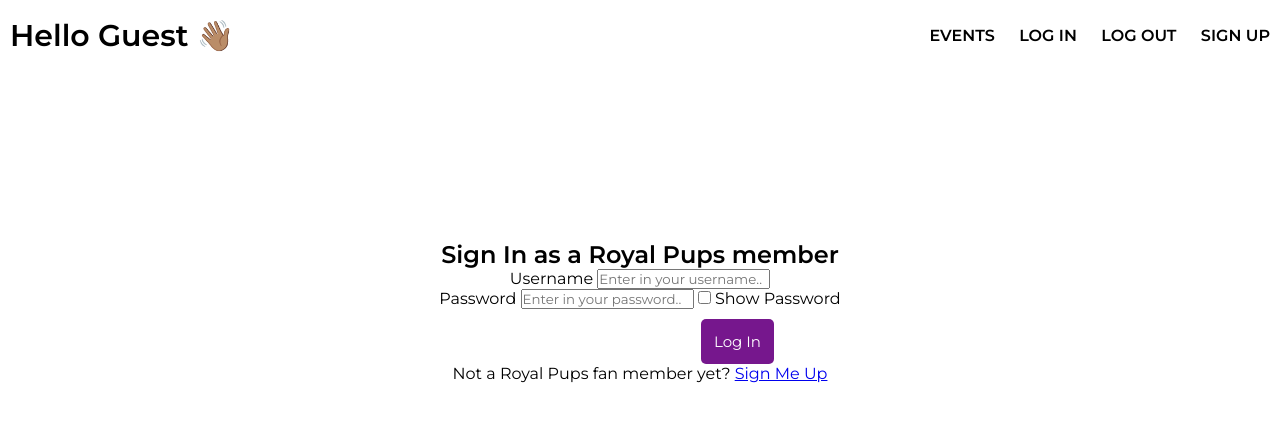
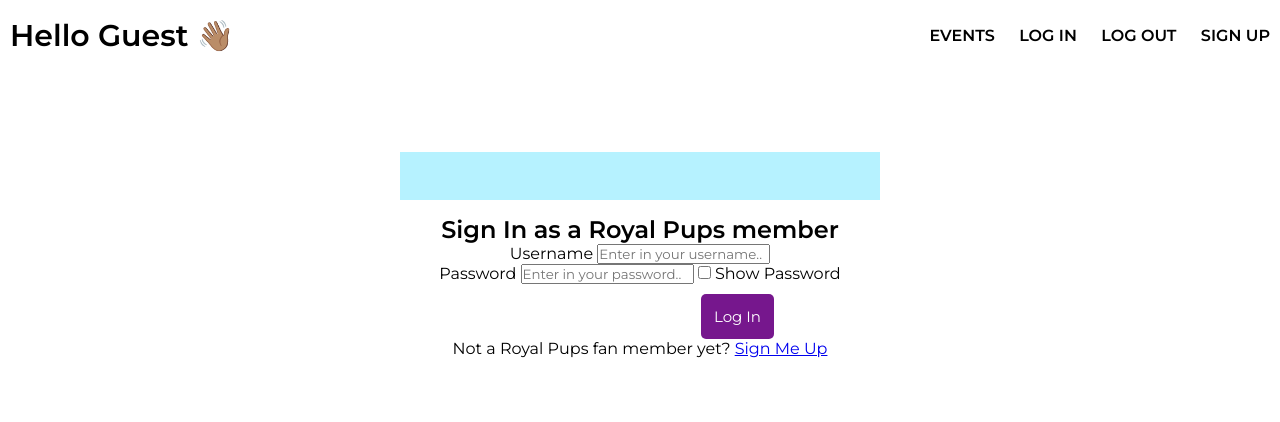
Before and after one commit to nanifour/php-registration, a PHP site: page / in a window 1280 px wide. Shown: the top 422 px of the page. Run offline with PHP 8.4, Linux system fonts and the light colour scheme.

Commit message:
added flash message

```diff
--- a/src/index.php
+++ b/src/index.php
@@ -5,8 +5,9 @@
 
 <head>
 	<title> Royal Pups FC </title>
+    <meta charset = "UTF-8" />
 	<link rel="stylesheet" type="text/css" href="src/style/std.css">
-    <meta charset = "UTF-8" />
+
 
 	<script src="app.js"></script>
 
@@ -16,6 +17,15 @@
 <!-- Included Files -->
 <?php include("header.php"); ?>
 
+
+
+  <div class="background">
+
+
+		<div class="item-container">
+
+			<div class="flash-message">
+				<div class="flash-text">
 					<?php
 						//show session message
 						if (isset($_SESSION['message'])){
@@ -23,27 +33,24 @@ if (isset($_SESSION['message'])){
 						}
 						//clear session message after
 						unset($_SESSION['message']);
-
 					?>
-
-  <div class="background">
-
-		<div class="textItems">
+				</div>
+			</div>
 
 				<h2> Sign In as a Royal Pups member </h2>
 
 					<form name="loginForm" method="POST" action="login_action.php">
-						<div class="login">
+						<div class="form-floating">
 							<label>Username </label>
 								<input type="text" placeholder="Enter in your username.." name="username" required/>
 						</div>
-						<div class="login">
+						<div class="form-floating">
 							<label>Password </label>
 								<input type="password" placeholder="Enter in your password.." id="password" name="password" required/>
 										<input type="checkbox" onclick="showPassword()"/> Show Password
 						</div>
 
-						<div class="login">
+						<div class="form-floating">
 							<button type="submit" class="btn" name="login"> Log In </button>
 						</div>
 
--- a/src/registration_action.php
+++ b/src/registration_action.php
@@ -70,7 +70,7 @@ $db = new SQLite3('user.db');  // open the DB
 
 // Welcome message in session if the parameters are valid or there are no errors
   if(! $error) {
-    $_SESSION['message'] = "Welcome, " . $name . ". " . "You are officially a Royal Pups Member! " . "You are now signed up for our updates, offers, and fan exclusives! ";
+    $_SESSION['message'] = "Welcome, " . $name . ". " . "You are officially a Royal Pups Member! " . "Go to our login page to login for our updates, offers, and fan exclusives! ";
   }
 
 
--- a/src/style/std.css
+++ b/src/style/std.css
@@ -84,8 +84,8 @@ Login / Index
   align-items: center;
 }
 
-.textItems {
-  padding-top: 30vh;
+.item-container{
+  padding-top: 19vh;
   text-align: center;
 }
 
@@ -109,3 +109,32 @@ Event
   padding-top: 15vh;
   text-align: center;
 }
+
+
+/*
+===============
+New Event
+===============
+*/
+
+
+
+/*
+===============
+Flash Message
+===============
+*/
+.flash-message{
+  background-color: #b6f2ff;
+  display: flex;
+  align-items: center;
+  justify-content: center;
+  height: 3rem;
+  width: 30rem;
+  margin-bottom: 15px;
+}
+
+.flash-text{
+  color: #000;
+
+}
```
Also changed, not shown: src/registration.php (+8 -0 lines). Lines whose indentation alone changed are shown as unchanged.
